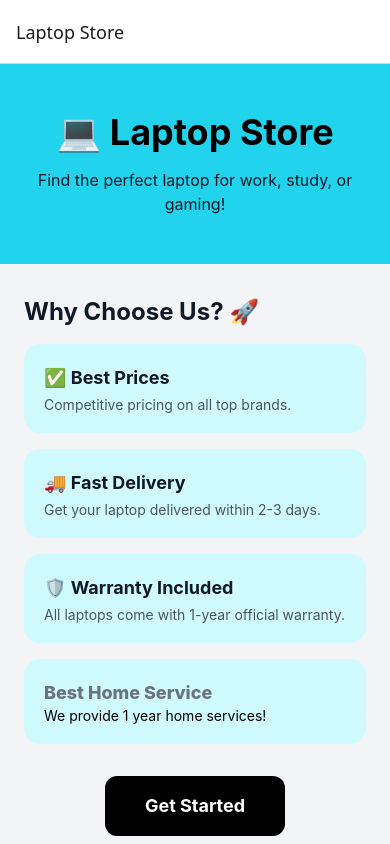
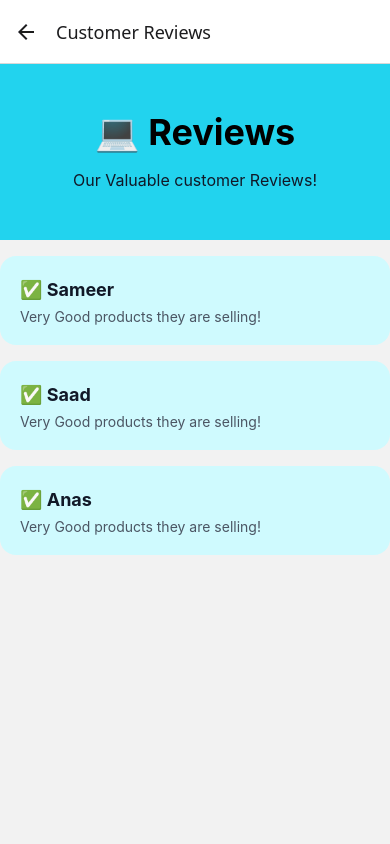
Before and after one commit to Okasha00/LaptopStore, a React Native app: screen /Review in a window 390 px wide. Built offline with nearby package versions, Linux system fonts and the light colour scheme.

Commit message:
Created Review Screen and Reviews of Customers!

```diff
--- a/App.js
+++ b/App.js
@@ -5,6 +5,7 @@ import './global.css';
 
 import IntroductionScreen from './screens/IntroductionScreen';
 import ProductsScreen from './screens/ProductsScreen';
+import ReviewScreen from './screens/ReviewScreen';
 
 
 const Stack = createNativeStackNavigator();
@@ -23,8 +24,13 @@ export default function App() {
         name="Products"
         component={ProductsScreen}
         options={{ title: 'Products' }}
-  />
+        />
 
+        <Stack.Screen
+        name='Review'
+        component={ReviewScreen}
+        options={{title:'Customer Reviews'}}
+        />
 
       </Stack.Navigator>
     </NavigationContainer>
--- a/screens/IntroductionScreen.js
+++ b/screens/IntroductionScreen.js
@@ -1,6 +1,7 @@
 import { StatusBar } from 'expo-status-bar';
 import { Text, View, ScrollView, Pressable } from 'react-native';
-import ProductsScreen from './ProductsScreen';
+
+
 
 export default function IntroductionScreen({ navigation }) {
   return (
--- a/screens/ProductsScreen.js
+++ b/screens/ProductsScreen.js
@@ -5,6 +5,7 @@ import HPImg from '../assets/products/HP.png';
 import LenovoImg from '../assets/products/Lenovo.png';
 import AsusImg from '../assets/products/Asus.png';
 import MacBookImg from '../assets/products/MacBook.png';
+import ReviewScreen from './ReviewScreen';
 
 const laptops = [
   { id: '1', name: 'Dell Inspiron 15', price: 699, image: DellImg },
@@ -58,6 +59,16 @@ export default function ProductsScreen({ navigation }) {
         </Pressable>
       </View>
 
+      <View className='items-center pb-9'>
+        <Pressable
+        className="rounded-2xl bg-black px-8 py-4"
+        onPress={() => navigation.navigate('Review')}>
+            <Text className="text-lg font-bold text-white">
+            Customer Reviews
+          </Text>
+        </Pressable>
+      </View>
+
       <StatusBar style="auto" />
     </ScrollView>
   );
--- /dev/null
+++ b/screens/ReviewScreen.js
@@ -0,0 +1,56 @@
+import { StatusBar } from 'expo-status-bar';
+import { Text, View, ScrollView, Pressable } from 'react-native';
+
+
+export default function ReviewScreen(navigation) {
+
+    return(
+        <ScrollView>
+            {/* Header */}
+      <View className="items-center justify-center bg-cyan-400 px-6 py-12">
+        <Text className="text-4xl font-bold text-black">
+          💻 Reviews
+        </Text>
+
+        <Text className="mt-4 text-center text-base text-gray-900">
+          Our Valuable customer Reviews!
+        </Text>
+      </View>
+
+      {/* Products List */}
+
+
+        <View className="mt-4 rounded-2xl bg-cyan-100 p-5">
+          <Text className="text-lg font-bold text-gray-900">
+            ✅ Sameer
+          </Text>
+          <Text className="mt-1 text-gray-600">
+            Very Good products they are selling!
+          </Text>
+        </View>
+
+
+        <View className="mt-4 rounded-2xl bg-cyan-100 p-5">
+          <Text className="text-lg font-bold text-gray-900">
+            ✅ Saad
+          </Text>
+          <Text className="mt-1 text-gray-600">
+            Very Good products they are selling!
+          </Text>
+        </View>
+
+        <View className="mt-4 rounded-2xl bg-cyan-100 p-5">
+          <Text className="text-lg font-bold text-gray-900">
+            ✅ Anas
+          </Text>
+          <Text className="mt-1 text-gray-600">
+            Very Good products they are selling!
+          </Text>
+        </View>
+
+
+      <View />
+
+        </ScrollView>
+    )
+}
```
